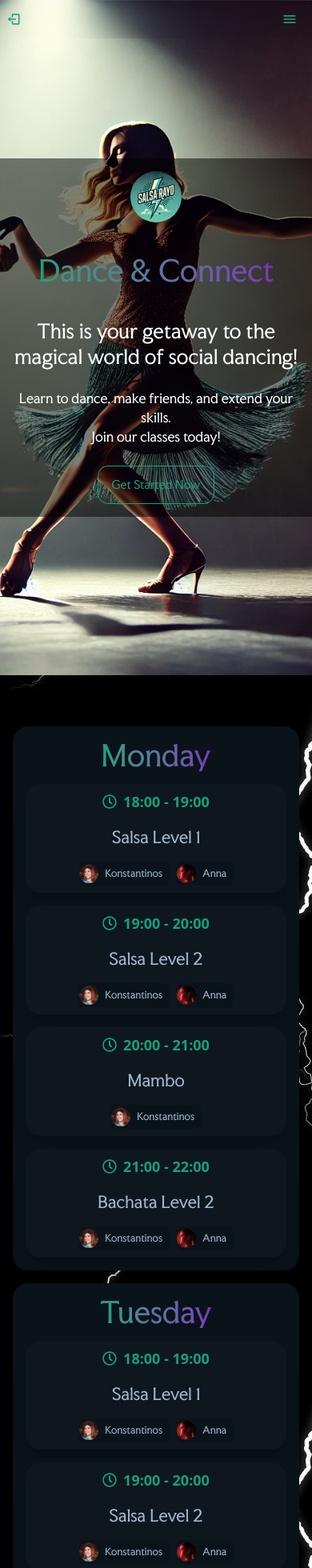
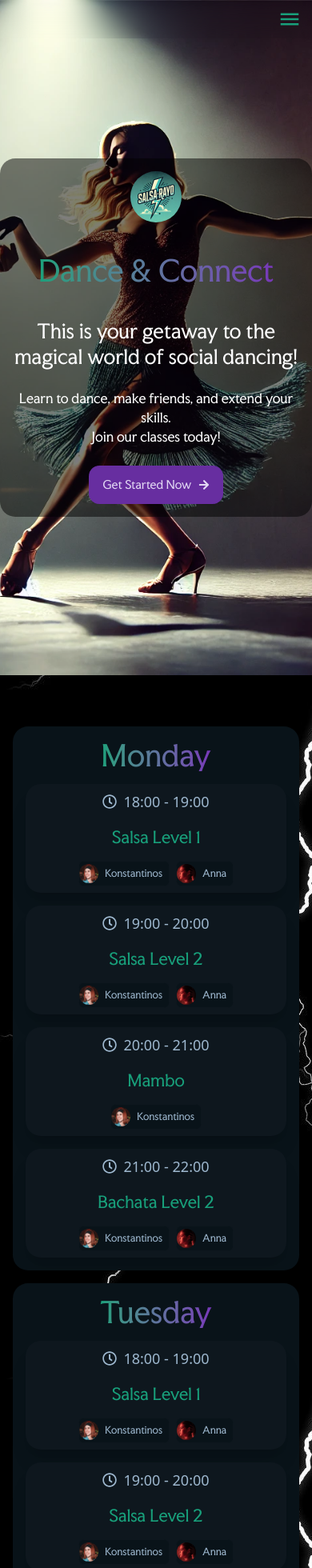
Before and after one commit to nikossoftwaredev/salsa-rayo, a Next.js app: page / in a window 390 px wide. Shown: the top 1960 px of the page at 80% size. Built offline with nearby package versions, Linux system fonts and the light colour scheme.

Commit message:
ui fixes

```diff
--- a/components/ContactForm.tsx
+++ b/components/ContactForm.tsx
@@ -114,7 +114,10 @@ const ContactForm = () => {
   });
 
   return (
-    <main className="flex items-center justify-center flex-col">
+    <main
+      id="contact-form"
+      className="flex items-center justify-center flex-col "
+    >
       <SectionTitle title="CONTACT US" isMainSection />
       <Card className="mb-5 w-full max-w-[600px]">
         <form>
--- a/components/Footer.tsx
+++ b/components/Footer.tsx
@@ -28,16 +28,16 @@ const footerSections = [
 
 const Footer = () => {
   return (
-    <footer className="flex items-center flex-col py-10 bg-base-200 w-full">
-      <div className="flex justify-center items-start gap-20 pb-5  sm:flex-col md:flex-row flex-wrap">
+    <footer className="flex items-center flex-col py-10 bg-base-200 w-full font-sans">
+      <div className="grid md:grid-cols-2 pb-5 gap-10 grid-cols-1 md:flex-row flex-wrap">
         {footerSections.map((footerSection) => (
           <section key={footerSection.title}>
-            <h4 className="text-3xl pb-3 font-bold text-accent-focus">
+            <h4 className="text-3xl pb-3 font-bold">
               <span>{footerSection.title}</span>
             </h4>
             {footerSection.subtitles.map((subtitle) => (
               <div
-                className="text-lg flex  items-center justify-start gap-2"
+                className="text-lg flex items-center justify-start gap-2"
                 key={subtitle.value}
               >
                 {subtitle.icon} {subtitle.value}
--- /dev/null
+++ b/components/GetStartedButton.tsx
@@ -0,0 +1,22 @@
+import Button from "@/components/Button";
+import { useCallback } from "react";
+import { FaArrowRight } from "react-icons/fa";
+
+const GetStartedButton = () => {
+  const scrollToAppointment = useCallback(() => {
+    const appointmentDiv = document.getElementById("contact-form");
+
+    if (appointmentDiv) {
+      appointmentDiv.scrollIntoView({ behavior: "smooth", block: "center" });
+      appointmentDiv.focus();
+    }
+  }, []);
+
+  return (
+    <Button variant="accent" outlined={false} onClick={scrollToAppointment}>
+      Get Started Now <FaArrowRight />
+    </Button>
+  );
+};
+
+export default GetStartedButton;
--- a/components/HeroSection.tsx
+++ b/components/HeroSection.tsx
@@ -1,8 +1,8 @@
 "use client";
 import { useEffect, useState } from "react";
-import Button from "./Button";
 import Logo from "./Logo";
 import { SectionTitle } from "./SectionTitle";
+import GetStartedButton from "./GetStartedButton";
 
 const HeroSection = () => {
   const [scrollOffset, setScrollOffset] = useState(55);
@@ -30,7 +30,7 @@ const HeroSection = () => {
         backgroundPosition: `${scrollOffset}% 0%`, // Move image horizontally
       }}
     >
-      <div className="p-4 flex flex-col items-center justify-center w-full text-center text-white space-y-6 bg-black bg-opacity-50">
+      <div className="p-4 flex flex-col items-center justify-center card text-center text-white space-y-6 bg-black bg-opacity-50">
         <Logo />
         <SectionTitle title="Dance & Connect" />
         <p className="text-2xl font-extrabold ">
@@ -40,7 +40,7 @@ const HeroSection = () => {
           <p>Learn to dance, make friends, and extend your skills.</p>
           <p>Join our classes today!</p>
         </div>
-        <Button variant="primary">Get Started Now</Button>
+        <GetStartedButton />
       </div>
     </section>
   );
--- a/components/MapSection.tsx
+++ b/components/MapSection.tsx
@@ -19,7 +19,7 @@ const MapSection = () => {
         />
       </Card>
       <a
-        className="btn btn-primary btn-outline my-4 flex items-center justify-center"
+        className="btn btn-accent  my-4 flex items-center justify-center"
         href={NAVIGATION}
         target="_blank"
         rel="noopener noreferrer"
--- a/components/MobileHeader.tsx
+++ b/components/MobileHeader.tsx
@@ -1,7 +1,6 @@
 "use client";
 import { headerLinks } from "@/data/config";
 import { useEffect, useState } from "react";
-import { BiLogOut } from "react-icons/bi";
 import { MdMenu, MdClose } from "react-icons/md";
 import SocialsSection from "./SocialsSection";
 
@@ -23,13 +22,11 @@ const MobileHeader = () => {
   return (
     <>
       <div className="flex items-center justify-between p-2">
-        <BiLogOut />
-
-        <button className="btn btn-square btn-sm btn-ghost btn-secondary h-[20] flex justify-center mr-1">
+        <button className="btn btn-square btn-sm btn-ghost btn-secondary h-[30] flex justify-center mr-1 ml-auto">
           {openModal ? (
-            <MdClose onClick={() => setOpenModal(false)} size={20} />
+            <MdClose onClick={() => setOpenModal(false)} size={30} />
           ) : (
-            <MdMenu onClick={() => setOpenModal(true)} size={20} />
+            <MdMenu onClick={() => setOpenModal(true)} size={30} />
           )}
         </button>
       </div>
--- a/components/ScheduleSection.tsx
+++ b/components/ScheduleSection.tsx
@@ -11,8 +11,11 @@ const ScheduleSection = () => {
   const currentDayIndex = new Date().getDay();
 
   return (
-    <section id="schedule">
-      <div className="w-full grid gap-4">
+    <section
+      id="schedule"
+      className="flex items-center justify-center flex-col"
+    >
+      <div className="w-full grid md:grid-cols-2 gap-4 max-w-96 md:max-w-3xl">
         {SCHEDULE.map(({ day, schedule, dayIndex }) => (
           <Card
             key={day}
@@ -22,17 +25,19 @@ const ScheduleSection = () => {
             )}
           >
             <SectionTitle title={day} />
-            <div className="grid grid-cols-1 md:grid-cols-2 gap-4">
+            <div className="grid grid-cols-1 gap-4">
               {schedule.map(({ time, title, instructors }) => (
                 <div
                   key={time}
                   className="flex flex-col gap-4 items-center justify-start p-2 card bg-base-200 shadow-xl"
                 >
-                  <div className="font-sans  flex items-center gap-2 text-primary">
+                  <div className="font-sans  flex items-center gap-2 ">
                     <FaRegClock />
-                    <h3 className="text-lg font-bold">{time}</h3>
+                    <h3 className="text-lg ">{time}</h3>
                   </div>
-                  <h4 className="text-xl font-extrabold ">{title}</h4>
+                  <h4 className="text-xl font-extrabold text-primary">
+                    {title}
+                  </h4>
                   <div className="flex flex-wrap gap-2 items-center justify-center">
                     {instructors.map(({ image, name }) => (
                       <Chip key={name} image={image} label={name} />
--- a/components/SocialsSection.tsx
+++ b/components/SocialsSection.tsx
@@ -31,7 +31,7 @@ const SocialsSection = ({ isMobile = false }: { isMobile?: boolean }) => {
   return (
     <section id="socials">
       {!isMobile && <SectionTitle title="SOCIALS" isMainSection />}
-      <span className="card-body flex flex-row flex-wrap items-center justify-center gap-2">
+      <span className="flex flex-row flex-wrap items-center justify-center gap-2">
         {SOCIALS_INFO.map(({ url, icon }) => (
           <a
             key={url}
```
